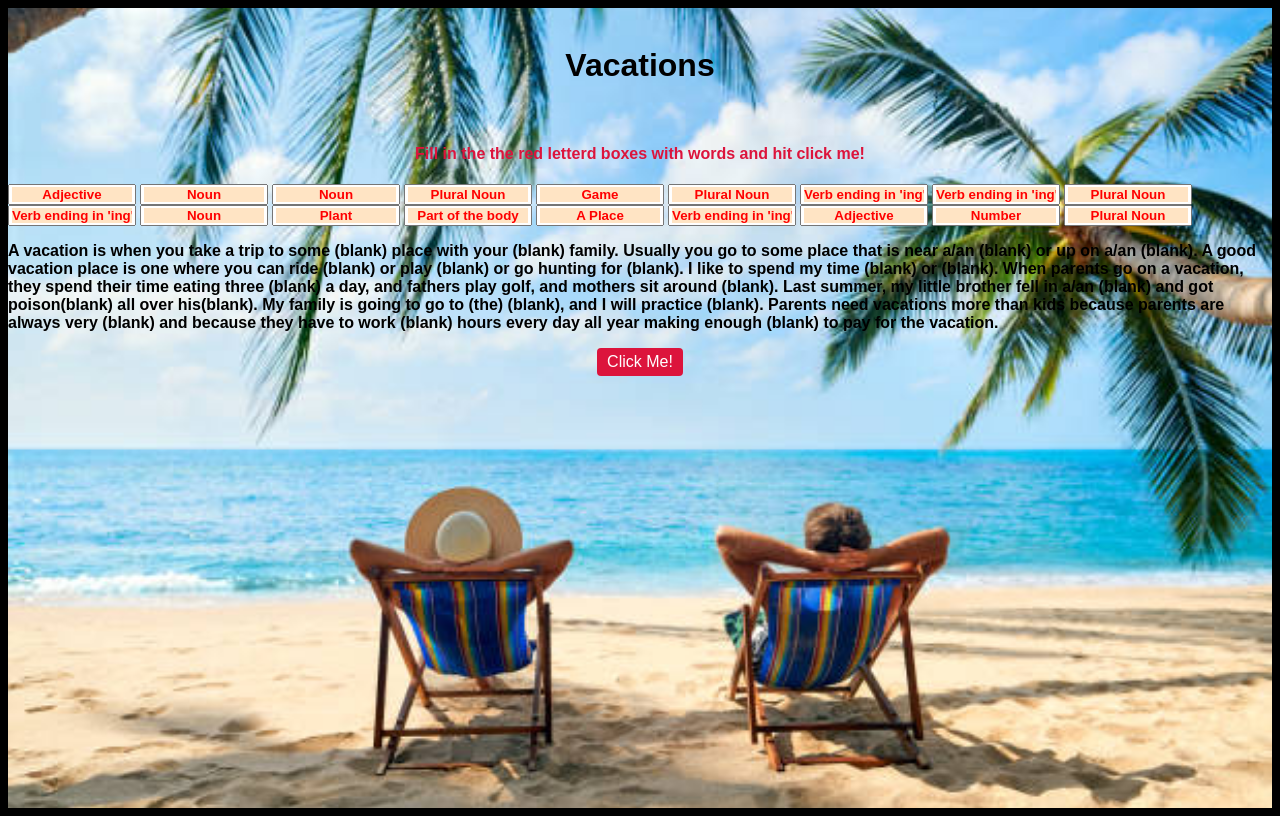
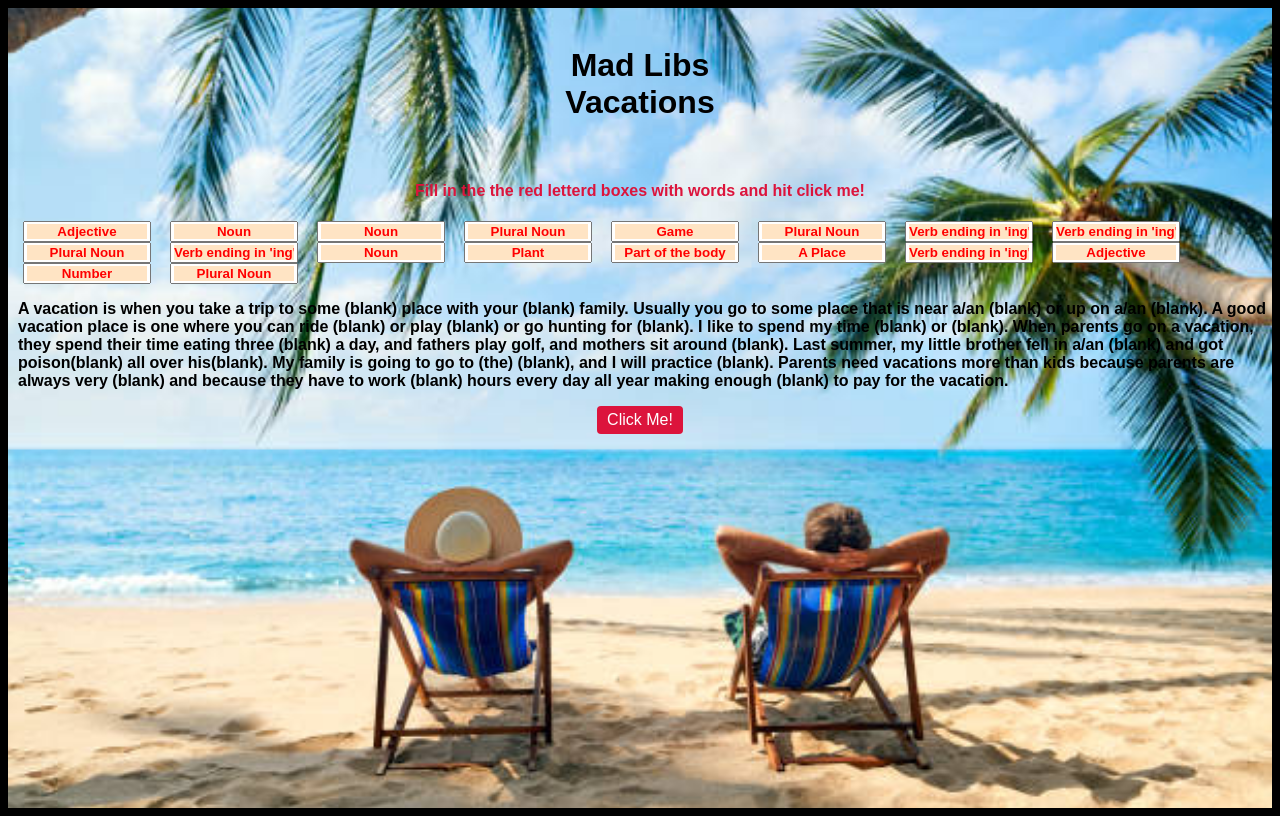
Before and after one commit to Boswecw/madlibs, a plain HTML site: page index.html in a window 1280 px wide. Drawn offline with Linux system fonts and the light colour scheme.

Commit message:
sixth push

```diff
--- a/index.html
+++ b/index.html
@@ -4,13 +4,13 @@
 <head>
     <meta charset="UTF-8">
     <meta name="viewport" content="width=device-width, initial-scale=1.0">
-    <title>Document</title>
+    <title>Madlibs</title>
     <link rel="stylesheet" href="style.css">
 </head>
 
 <body>
     <br>
-    <h1><strong>Vacations</strong></h1>
+    <h1>Mad Libs<br><strong>Vacations</strong></h1>
     <br>
     <h4>Fill in the the red letterd boxes with words and hit click me!</h5>
     <div class="words">
--- a/style.css
+++ b/style.css
@@ -6,7 +6,8 @@ h1{
     text-size-adjust: xxx-large;
     font-family:Arial, Helvetica, sans-serif;
     font-weight:bolder;
-}
+    }
+
 h4{
     color:crimson;
     text-align: center;
@@ -20,7 +21,7 @@ h4{
         background-repeat: no-repeat;
         background-size: cover;
         background-position: center;
-       height:100vh; /* aspect-ratio: 16/9; */
+        height:100vh; /* aspect-ratio: 16/9; */
     }
 
 html{background-color:black;}
@@ -30,11 +31,12 @@ html{background-color:black;}
     display:flex;
     flex-direction: column;
     width: 50vw;
-     }
+   }
 
   p{font-family:sans-serif;
     font-weight: bolder;
     color:black;
+    margin-left:10px;
 }
 
    input::placeholder{
@@ -43,9 +45,13 @@ html{background-color:black;}
     font-weight:bolder;
     background-color: bisque;
     text-align:center;
+
     }
 
-input{width:120px;}
+input{
+width:120px;
+margin-left:15px;
+}
 
    button {
             background-color:crimson;
```
